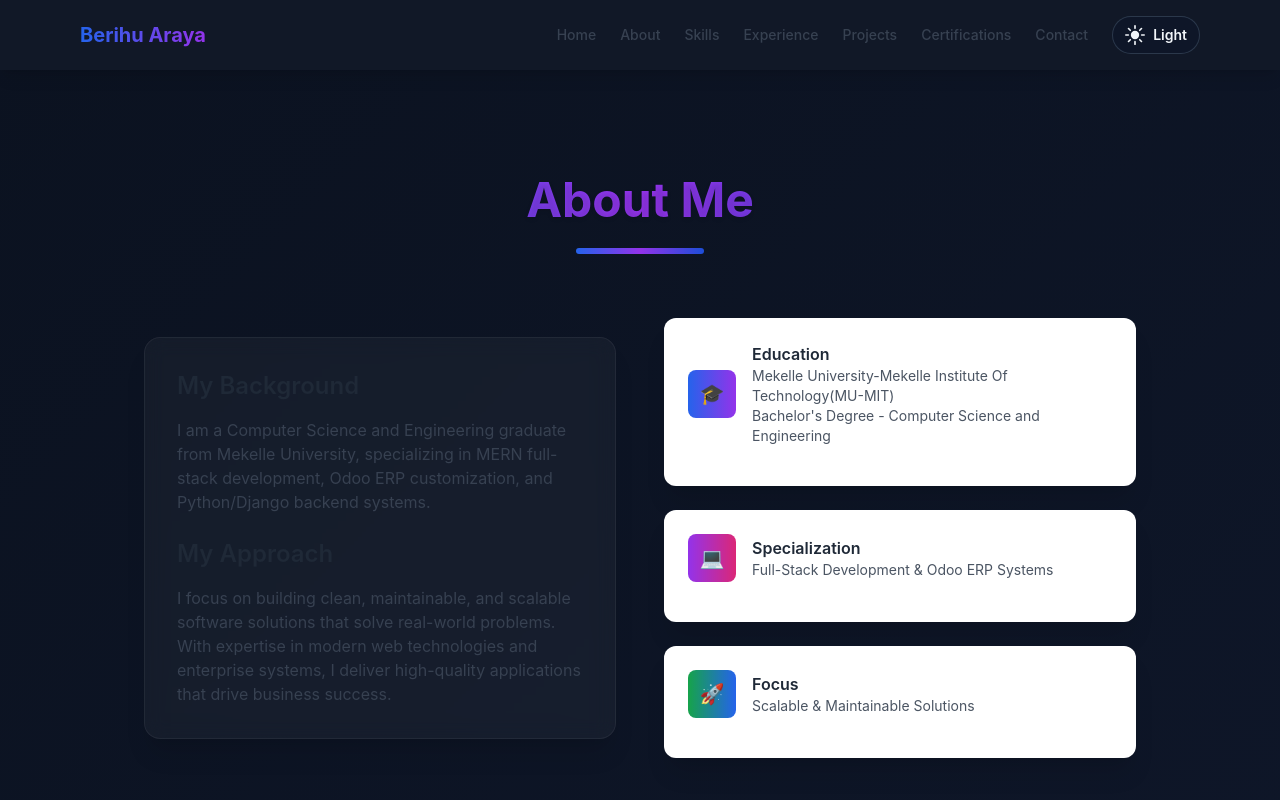
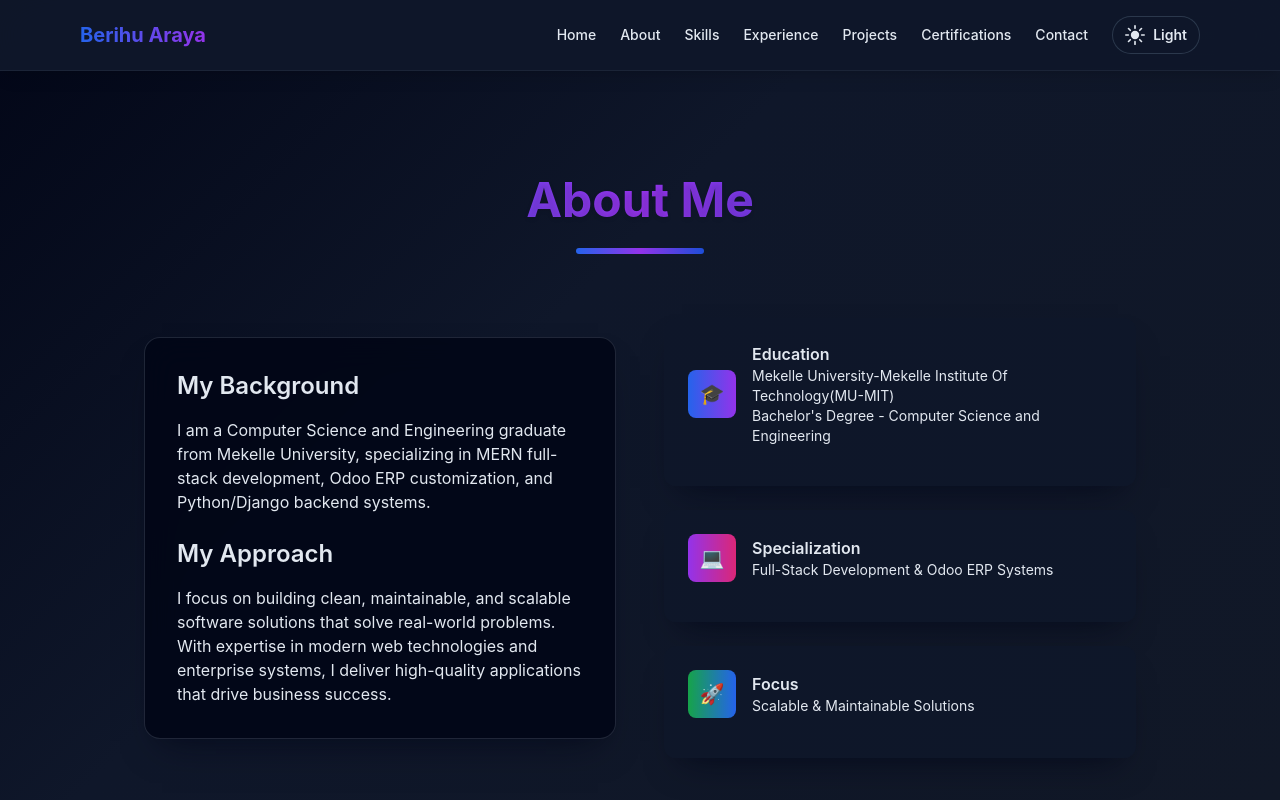
Before and after one commit to bre-araya/My-Developer-Portifolio, a React (Create React App) app in the folder frontend/: page /about in a window 1280 px wide. Shown: the top 800 px of the page. Built offline with nearby package versions, Linux system fonts and the light colour scheme.

Commit message:
navbar update

```diff
--- a/frontend/src/components/Navbar.jsx
+++ b/frontend/src/components/Navbar.jsx
@@ -33,7 +33,7 @@ export default function Navbar() {
         onClick={() => setIsOpen(false)}
       />
 
-      <nav className="fixed top-0 left-0 right-0 z-50 bg-white dark:bg-gray-900 shadow-lg">
+      <nav className="fixed top-0 left-0 right-0 z-50 border-b border-slate-200/70 bg-white/80 backdrop-blur-xl dark:border-slate-800/80 dark:bg-slate-950/90 shadow-lg">
         <div className="flex justify-between items-center py-4 px-4 md:px-20">
           {/* Logo */}
           <h1 className="text-lg md:text-xl font-bold bg-gradient-to-r from-blue-600 to-purple-600 bg-clip-text text-transparent select-none hover:scale-105 transition-transform duration-300">
@@ -69,15 +69,13 @@ export default function Navbar() {
         </div>
 
         {/* Mobile Navigation Menu */}
-        <div className={`md:hidden absolute top-full left-0 right-0 bg-white dark:bg-gray-900 shadow-xl
-          transition-all duration-300 overflow-hidden ${isOpen ? 'max-h-96 opacity-100' : 'max-h-0 opacity-0'}`}>
-          <div className="px-4 py-4 space-y-2">
+        <div className={`md:hidden fixed inset-x-0 top-16 z-40 bg-white/95 backdrop-blur-xl dark:bg-slate-950/95 shadow-xl transition-all duration-300 ${isOpen ? 'opacity-100' : 'pointer-events-none opacity-0'}`}>
+          <div className="max-h-[calc(100vh-4rem)] overflow-y-auto px-4 py-4 space-y-2">
             {navLinks.map((link) => (
               <button
                 key={link.id}
                 onClick={() => scrollToSection(link.id)}
-                className="block w-full text-left py-3 px-4 text-gray-700 hover:text-blue-600 hover:bg-blue-50
-                  rounded-lg transition-colors font-medium"
+                className="block w-full text-left py-3 px-4 text-slate-700 hover:text-blue-600 hover:bg-blue-50 dark:text-slate-300 dark:hover:text-blue-400 dark:hover:bg-slate-800/80 rounded-lg transition-colors font-medium"
               >
                 {link.label}
               </button>
--- a/frontend/src/components/ProjectCard.jsx
+++ b/frontend/src/components/ProjectCard.jsx
@@ -28,7 +28,7 @@ export default function ProjectCard({
             className="w-full h-full object-cover transition-transform duration-500 hover:scale-110"
           />
         ) : (
-          <div className="w-full h-full bg-gradient-to-br from-blue-100 to-purple-100 flex items-center justify-center">
+          <div className="w-full h-full bg-gradient-to-br from-blue-100 to-purple-100 dark:from-slate-800 dark:to-slate-900 flex items-center justify-center">
             <div className="text-6xl opacity-50">🚀</div>
           </div>
         )}
@@ -69,11 +69,11 @@ export default function ProjectCard({
 
       {/* Content */}
       <div className="p-6">
-        <h3 className="text-xl font-bold text-gray-800 mb-3 hover:text-blue-600 transition-colors">
+        <h3 className="text-xl font-bold text-slate-800 dark:text-slate-100 mb-3 hover:text-blue-600 transition-colors">
           {title}
         </h3>
 
-        <p className="text-gray-600 mb-4 leading-relaxed">
+        <p className="text-slate-600 dark:text-slate-400 mb-4 leading-relaxed">
           {description}
         </p>
 
@@ -82,7 +82,7 @@ export default function ProjectCard({
           {tech.map((technology, index) => (
             <span
               key={index}
-              className="bg-gradient-to-r from-blue-100 to-purple-100 text-blue-800 text-xs font-medium px-3 py-1 rounded-full border border-blue-200"
+              className="bg-gradient-to-r from-blue-100 to-purple-100 text-blue-800 text-xs font-medium px-3 py-1 rounded-full border border-blue-200 dark:from-slate-800 dark:to-slate-700 dark:text-slate-200 dark:border-slate-700"
             >
               {technology}
             </span>
@@ -106,7 +106,7 @@ export default function ProjectCard({
               href={githubLink}
               target="_blank"
               rel="noopener noreferrer"
-              className="flex-1 border-2 border-gray-300 text-gray-700 text-center py-2 px-4 rounded-lg font-medium hover:border-blue-500 hover:text-blue-600 hover:bg-blue-50 transition-all duration-300"
+              className="flex-1 border-2 border-gray-300 text-gray-700 text-center py-2 px-4 rounded-lg font-medium hover:border-blue-500 hover:text-blue-600 hover:bg-blue-50 transition-all duration-300 dark:border-slate-700 dark:text-slate-300 dark:hover:border-blue-500 dark:hover:text-blue-400 dark:hover:bg-slate-800"
             >
               Source Code
             </a>
--- a/frontend/src/index.css
+++ b/frontend/src/index.css
@@ -12,20 +12,25 @@
     --bg-gradient: linear-gradient(135deg, #f8fafc 0%, #eef2ff 100%);
     --text-color: #0f172a;
     --muted-bg: #f8fafc;
-    --card-bg: rgba(255,255,255,0.6);
-    --glass-border: rgba(255,255,255,0.18);
+    --card-bg: rgba(255,255,255,0.72);
+    --card-bg-strong: rgba(255,255,255,0.92);
+    --glass-border: rgba(255,255,255,0.24);
+    --soft-shadow: rgba(15, 23, 42, 0.1);
   }
 
   .dark {
-    --bg-gradient: linear-gradient(135deg, #0b1220 0%, #0f172a 100%);
-    --text-color: #e6edf3;
-    --muted-bg: #071029;
-    --card-bg: rgba(255,255,255,0.04);
-    --glass-border: rgba(255,255,255,0.06);
+    --bg-gradient: linear-gradient(135deg, #020617 0%, #0f172a 42%, #111827 100%);
+    --text-color: #f8fafc;
+    --muted-bg: #020617;
+    --card-bg: rgba(2, 6, 23, 0.9);
+    --card-bg-strong: rgba(15, 23, 42, 0.96);
+    --glass-border: rgba(148, 163, 184, 0.2);
+    --soft-shadow: rgba(2, 6, 23, 0.65);
   }
 
   body {
     background: var(--bg-gradient);
+    background-attachment: fixed;
     color: var(--text-color);
     font-family: 'Inter', 'Segoe UI', Tahoma, Geneva, Verdana, sans-serif;
     line-height: 1.6;
@@ -47,6 +52,10 @@
     background: #f1f5f9;
   }
 
+  .dark ::-webkit-scrollbar-track {
+    background: #020617;
+  }
+
   ::-webkit-scrollbar-thumb {
     background: linear-gradient(135deg, #667eea 0%, #764ba2 100%);
     border-radius: 4px;
@@ -54,6 +63,43 @@
 
   ::-webkit-scrollbar-thumb:hover {
     background: linear-gradient(135deg, #5a67d8 0%, #6b46c1 100%);
+  }
+}
+
+@layer base {
+  .dark .bg-white,
+  .dark .bg-white\/80,
+  .dark .bg-white\/90,
+  .dark .bg-white\/70,
+  .dark .bg-white\/60 {
+    background-color: rgba(15, 23, 42, 0.96) !important;
+  }
+
+  .dark .bg-gray-50,
+  .dark .bg-slate-50,
+  .dark .bg-slate-100 {
+    background-color: rgba(2, 6, 23, 0.96) !important;
+  }
+
+  .dark .text-gray-800,
+  .dark .text-gray-700,
+  .dark .text-gray-600,
+  .dark .text-gray-500 {
+    color: #e2e8f0 !important;
+  }
+
+  .dark .text-slate-800,
+  .dark .text-slate-700,
+  .dark .text-slate-600,
+  .dark .text-slate-500 {
+    color: #e2e8f0 !important;
+  }
+
+  .dark .border-gray-300,
+  .dark .border-gray-200,
+  .dark .border-slate-300,
+  .dark .border-slate-200 {
+    border-color: rgba(71, 85, 105, 0.8) !important;
   }
 }
 
@@ -75,18 +121,19 @@
 
   .glass-effect {
     background: var(--card-bg);
-    backdrop-filter: blur(10px);
-    -webkit-backdrop-filter: blur(10px);
+    backdrop-filter: blur(16px);
+    -webkit-backdrop-filter: blur(16px);
     border: 1px solid var(--glass-border);
+    box-shadow: 0 20px 45px -25px var(--soft-shadow);
   }
 
   .card-shadow {
-    box-shadow: 0 20px 25px -5px rgba(0, 0, 0, 0.1), 0 10px 10px -5px rgba(0, 0, 0, 0.04);
+    box-shadow: 0 20px 35px -18px var(--soft-shadow), 0 8px 18px -10px rgba(15, 23, 42, 0.16);
     transition: all 0.4s cubic-bezier(0.4, 0, 0.2, 1);
   }
 
   .card-shadow:hover {
-    box-shadow: 0 25px 50px -12px rgba(0, 0, 0, 0.25);
+    box-shadow: 0 28px 60px -20px rgba(2, 6, 23, 0.38);
     transform: translateY(-8px) scale(1.02);
   }
 
--- a/frontend/src/pages/About.jsx
+++ b/frontend/src/pages/About.jsx
@@ -18,8 +18,8 @@ export default function About() {
           </div>
 
           <div>
-            <h3 className="text-xl md:text-2xl font-semibold text-gray-800 mb-3 md:mb-4">My Approach</h3>
-            <p className="text-gray-700 leading-relaxed text-sm md:text-base">
+            <h3 className="text-xl md:text-2xl font-semibold text-slate-800 dark:text-slate-100 mb-3 md:mb-4">My Approach</h3>
+            <p className="text-slate-700 dark:text-slate-300 leading-relaxed text-sm md:text-base">
               I focus on building clean, maintainable, and scalable software solutions
               that solve real-world problems. With expertise in modern web technologies
               and enterprise systems, I deliver high-quality applications that drive
@@ -35,9 +35,9 @@ export default function About() {
                 <span className="text-white font-bold text-lg md:text-xl">🎓</span>
               </div>
               <div>
-                <h4 className="font-semibold text-gray-800 text-sm md:text-base">Education</h4>
-                <p className="text-gray-600 text-xs md:text-sm">Mekelle University-Mekelle Institute Of Technology(MU-MIT)</p>
-                <p className="text-gray-600 text-xs md:text-sm">Bachelor's Degree - Computer Science and Engineering</p>
+                <h4 className="font-semibold text-slate-800 dark:text-slate-100 text-sm md:text-base">Education</h4>
+                <p className="text-slate-600 dark:text-slate-400 text-xs md:text-sm">Mekelle University-Mekelle Institute Of Technology(MU-MIT)</p>
+                <p className="text-slate-600 dark:text-slate-400 text-xs md:text-sm">Bachelor's Degree - Computer Science and Engineering</p>
               </div>
             </div>
           </div>
@@ -48,8 +48,8 @@ export default function About() {
                 <span className="text-white font-bold text-lg md:text-xl">💻</span>
               </div>
               <div>
-                <h4 className="font-semibold text-gray-800 text-sm md:text-base">Specialization</h4>
-                <p className="text-gray-600 text-xs md:text-sm">Full-Stack Development & Odoo ERP Systems</p>
+                <h4 className="font-semibold text-slate-800 dark:text-slate-100 text-sm md:text-base">Specialization</h4>
+                <p className="text-slate-600 dark:text-slate-400 text-xs md:text-sm">Full-Stack Development & Odoo ERP Systems</p>
               </div>
             </div>
           </div>
@@ -60,8 +60,8 @@ export default function About() {
                 <span className="text-white font-bold text-lg md:text-xl">🚀</span>
               </div>
               <div>
-                <h4 className="font-semibold text-gray-800 text-sm md:text-base">Focus</h4>
-                <p className="text-gray-600 text-xs md:text-sm">Scalable & Maintainable Solutions</p>
+                <h4 className="font-semibold text-slate-800 dark:text-slate-100 text-sm md:text-base">Focus</h4>
+                <p className="text-slate-600 dark:text-slate-400 text-xs md:text-sm">Scalable & Maintainable Solutions</p>
               </div>
             </div>
           </div>
```
Also changed, not shown: frontend/src/components/Testimonials.jsx (deleted, +0 -93 lines).
